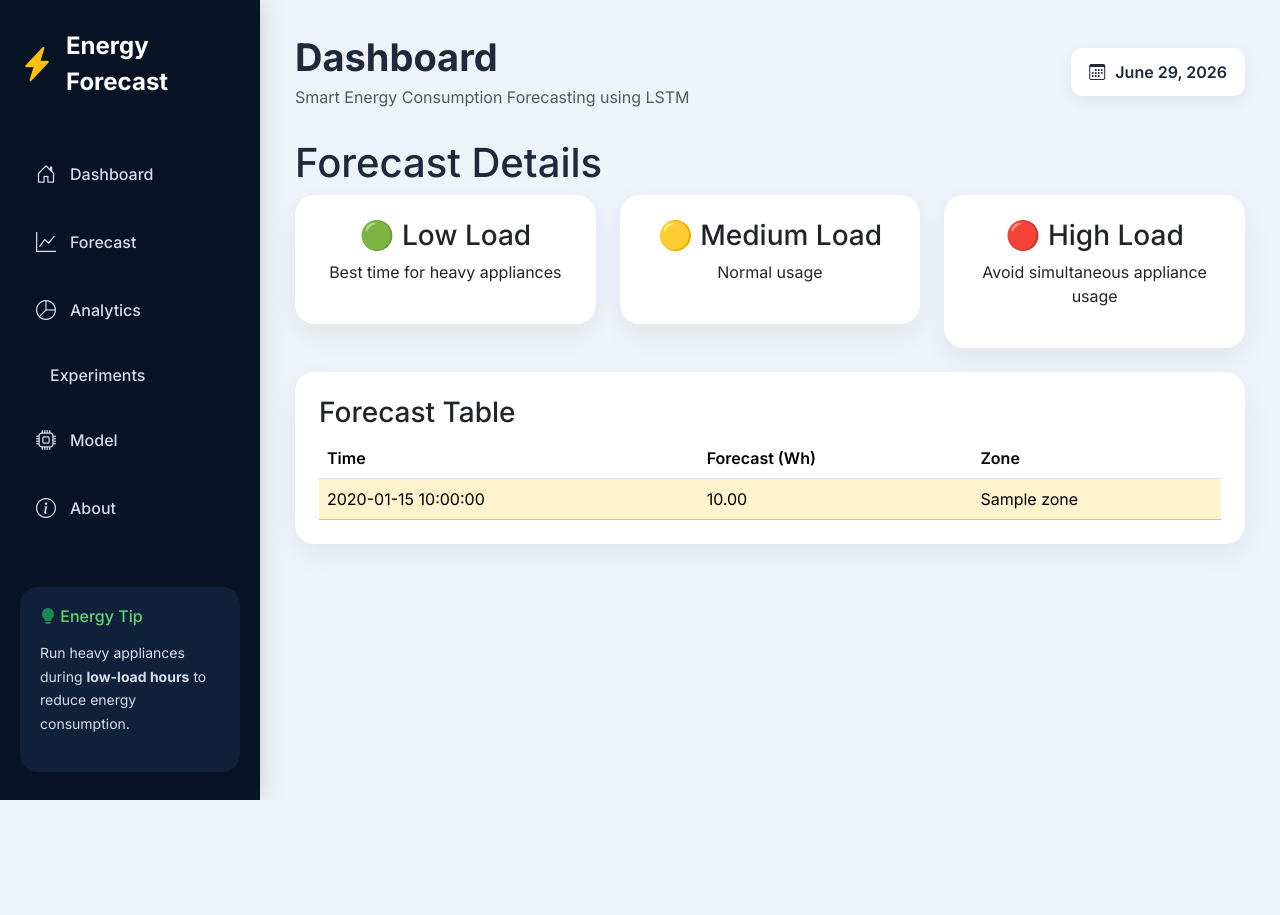
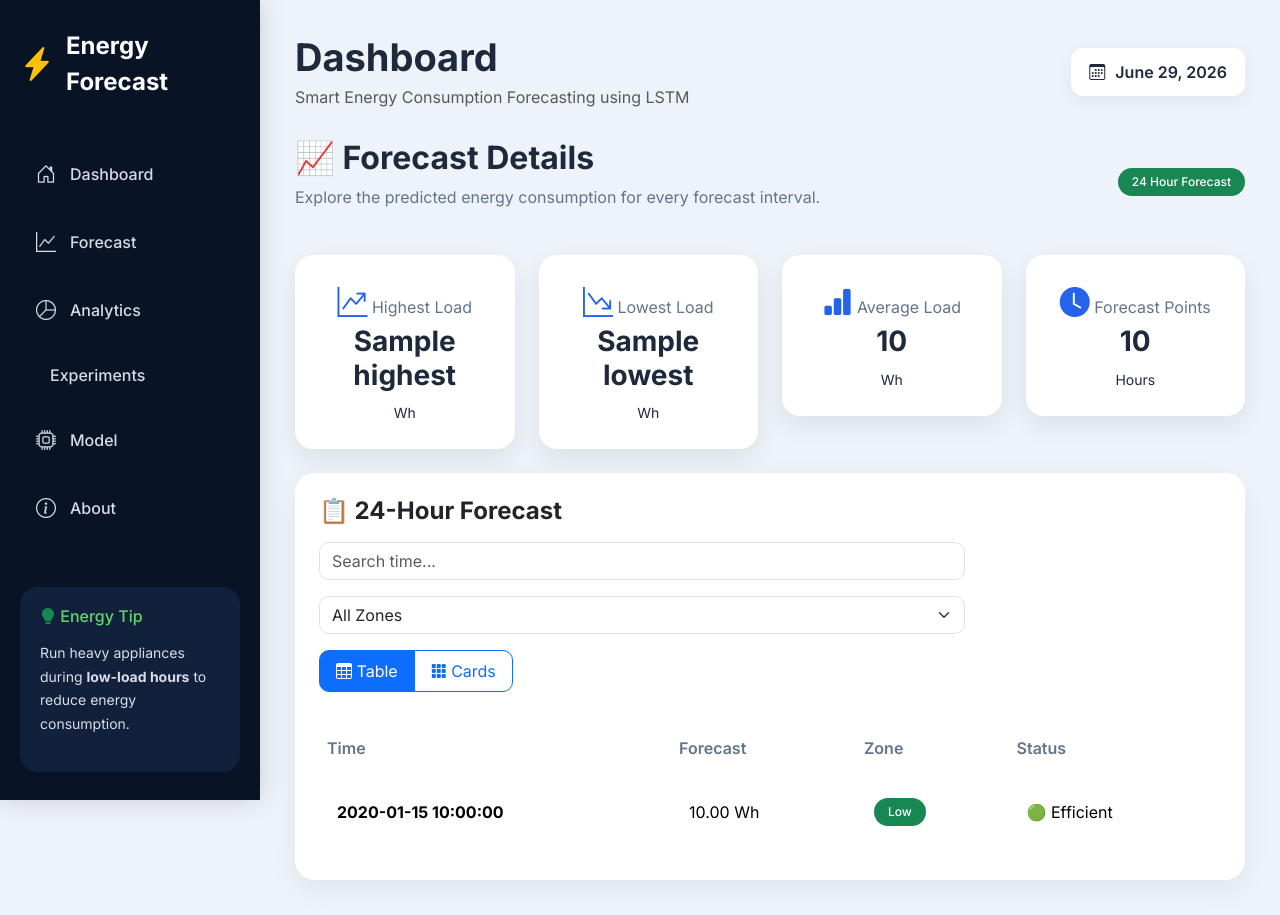
Before and after one commit to ISHYA0987/Smart-Energy-Load-Forecasting, a Flask app: template templates/forecast.html in a window 1280 px wide. Before the commit the page ends 800 px from the top, so only its background shows below. Run offline with Flask 3, Linux system fonts and the light colour scheme; the template is opened without the code that fills it: most values are stand-ins (such as "Sample title", 1, 10 or a date in 2020); parts of the project's set-up code (start-up, migrations or seed data) failed here and were passed over.

Commit message:
feat: redesign forecast page with interactive table and card views

```diff
--- a/app.py
+++ b/app.py
@@ -324,18 +324,33 @@ def dashboard():
 @app.route("/forecast")
 def forecast():
 
-    forecast_df, forecast_records = (
-        get_forecast_data()
-    )
+    forecast_df, forecast_records = get_forecast_data()
+
+    highest = round(forecast_df["Forecast_Wh"].max(), 2)
+    lowest = round(forecast_df["Forecast_Wh"].min(), 2)
+    average = round(forecast_df["Forecast_Wh"].mean(), 2)
+    total = len(forecast_df)
+    peak_row = forecast_df.loc[forecast_df["Forecast_Wh"].idxmax()]
+
+    low_row = forecast_df.loc[forecast_df["Forecast_Wh"].idxmin()]
 
     return render_template(
 
         "forecast.html",
 
-        forecast=forecast_records
+        forecast=forecast_records,
+
+        highest=highest,
+        lowest=lowest,
+        average=average,
+        total=total,
+        peak_hour = peak_row["Time"],
+        peak_value = round(peak_row["Forecast_Wh"], 2),
+
+        low_hour = low_row["Time"],
+        low_value = round(low_row["Forecast_Wh"], 2)
 
     )
-
 
 @app.route("/analytics")
 def analytics():
--- /dev/null
+++ b/static/css/forecast.css
@@ -0,0 +1,251 @@
+.forecast-header{
+
+    display:flex;
+
+    justify-content:space-between;
+
+    align-items:center;
+
+    margin-bottom:30px;
+
+}
+
+.forecast-header h2{
+
+    font-weight:700;
+
+}
+
+.forecast-header p{
+
+    color:#64748b;
+
+}
+
+.summary-card{
+
+    background:#fff;
+
+    border-radius:18px;
+
+    padding:25px;
+
+    text-align:center;
+
+    transition:.3s;
+
+    box-shadow:0 10px 25px rgba(15,23,42,.08);
+
+}
+
+.summary-card:hover{
+
+    transform:translateY(-5px);
+
+}
+
+.summary-card i{
+
+    font-size:30px;
+
+    color:#2563eb;
+
+    margin-bottom:15px;
+
+}
+
+.summary-card h3{
+
+    font-weight:700;
+
+}
+
+.summary-card span{
+
+    color:#64748b;
+
+}
+/* ===================================
+Forecast Table
+=================================== */
+
+.forecast-table{
+
+    border-collapse:separate;
+
+    border-spacing:0 12px;
+
+}
+
+.forecast-table thead th{
+
+    border:none;
+
+    color:#64748b;
+
+    font-weight:600;
+
+}
+
+.forecast-table tbody tr{
+
+    background:#fff;
+
+    transition:all .3s ease;
+
+}
+
+.forecast-table tbody tr:hover{
+
+    background:#f8fbff;
+
+    transform:translateY(-2px);
+
+}
+.forecast-table td:first-child{
+
+    border-radius:12px 0 0 12px;
+
+}
+
+.forecast-table td:last-child{
+
+    border-radius:0 12px 12px 0;
+
+}
+
+.forecast-table td{
+
+    padding:18px;
+
+    border:none;
+
+}
+#searchInput{
+
+    min-width:220px;
+
+    border-radius:10px;
+
+}
+
+
+#zoneFilter{
+
+    min-width:160px;
+
+    border-radius:10px;
+
+}
+.btn-group .btn{
+
+    border-radius:10px;
+
+    padding:8px 16px;
+
+}
+/* ===================================
+Forecast Cards
+=================================== */
+
+.forecast-card{
+
+    background:#fff;
+
+    border-radius:18px;
+
+    padding:24px;
+
+    text-align:center;
+
+    height:100%;
+
+    transition:all .3s ease;
+
+    border:1px solid #edf2f7;
+
+}
+
+.forecast-card:hover{
+
+    transform:translateY(-8px);
+
+    box-shadow:0 15px 35px rgba(15,23,42,.12);
+
+}
+
+.forecast-time{
+
+    font-size:22px;
+
+    font-weight:700;
+
+    color:#0f172a;
+
+}
+
+.forecast-value{
+
+    font-size:34px;
+
+    font-weight:700;
+
+    color:#2563eb;
+
+    margin:18px 0;
+
+}
+
+.forecast-value small{
+
+    font-size:16px;
+
+    color:#64748b;
+
+}
+.forecast-card .badge{
+
+    font-size:.85rem;
+
+    padding:8px 14px;
+
+    border-radius:30px;
+
+}
+@media(max-width:768px){
+
+    .forecast-header{
+
+        flex-direction:column;
+
+        align-items:flex-start;
+
+        gap:15px;
+
+    }
+
+    #searchInput{
+
+        width:100%;
+
+    }
+
+    #zoneFilter{
+
+        width:100%;
+
+    }
+
+    .btn-group{
+
+        width:100%;
+
+    }
+
+    .btn-group .btn{
+
+        flex:1;
+
+    }
+
+}
--- /dev/null
+++ b/static/js/forecast.js
@@ -0,0 +1,99 @@
+// ======================================
+// Elements
+// ======================================
+
+const searchInput = document.getElementById("searchInput");
+const zoneFilter = document.getElementById("zoneFilter");
+
+const tableViewBtn = document.getElementById("tableViewBtn");
+const cardViewBtn = document.getElementById("cardViewBtn");
+
+const tableView = document.getElementById("tableView");
+const cardView = document.getElementById("cardView");
+
+const tableRows = document.querySelectorAll("#forecastTable tr");
+const cardItems = document.querySelectorAll(".forecast-card-item");
+
+// ======================================
+// Search + Filter
+// ======================================
+
+function filterForecast() {
+
+    const search = searchInput.value.toLowerCase().trim();
+    const zone = zoneFilter.value;
+
+    // ---------- Table ----------
+
+    tableRows.forEach(row => {
+
+        const time = row.cells[0].innerText.toLowerCase();
+        const rowZone = row.cells[2].innerText.trim();
+
+        const matchSearch = time.includes(search);
+        const matchZone = zone === "All" || rowZone === zone;
+
+        row.style.display =
+            (matchSearch && matchZone)
+            ? ""
+            : "none";
+
+    });
+
+    // ---------- Cards ----------
+
+    cardItems.forEach(card => {
+
+        const time = card.dataset.time.toLowerCase();
+        const rowZone = card.dataset.zone;
+
+        const matchSearch = time.includes(search);
+        const matchZone = zone === "All" || rowZone === zone;
+
+        card.style.display =
+            (matchSearch && matchZone)
+            ? ""
+            : "none";
+
+    });
+
+}
+
+searchInput.addEventListener("keyup", filterForecast);
+zoneFilter.addEventListener("change", filterForecast);
+
+// ======================================
+// View Toggle
+// ======================================
+
+tableViewBtn.addEventListener("click", () => {
+
+    tableView.style.display = "block";
+    cardView.style.display = "none";
+
+    tableViewBtn.classList.remove("btn-outline-primary");
+    tableViewBtn.classList.add("btn-primary");
+
+    cardViewBtn.classList.remove("btn-primary");
+    cardViewBtn.classList.add("btn-outline-primary");
+
+});
+
+cardViewBtn.addEventListener("click", () => {
+
+    tableView.style.display = "none";
+    cardView.style.display = "flex";
+
+    cardViewBtn.classList.remove("btn-outline-primary");
+    cardViewBtn.classList.add("btn-primary");
+
+    tableViewBtn.classList.remove("btn-primary");
+    tableViewBtn.classList.add("btn-outline-primary");
+
+});
+
+// ======================================
+// Initialize
+// ======================================
+
+filterForecast();
--- a/templates/forecast.html
+++ b/templates/forecast.html
@@ -1,62 +1,94 @@
 {% extends "base.html" %}
+{% block title %}Forecast{% endblock %}
+{% block styles %}
+<link rel="stylesheet"
+href="{{ url_for('static', filename='css/forecast.css') }}">
+{% endblock %}
+{% block content %}
+<div class="forecast-header">
 
-{% block content %}
+    <div>
 
-<h1>
-Forecast Details
-</h1>
+        <h2>📈 Forecast Details</h2>
 
-<div class="row mb-4">
+        <p>
 
-    <div class="col-md-4">
+            Explore the predicted energy consumption
+            for every forecast interval.
 
-        <div class="card border-success">
+        </p>
 
-            <div class="card-body text-center">
+    </div>
 
-                <h3>🟢 Low Load</h3>
+    <span class="badge bg-success">
 
-                <p>
-                    Best time for heavy appliances
-                </p>
+        24 Hour Forecast
 
-            </div>
+    </span>
+
+</div>
+
+<div class="row g-4 mb-4">
+
+    <div class="col-lg-3 col-md-6">
+
+        <div class="summary-card">
+
+            <i class="bi bi-graph-up-arrow"></i>
+
+            <span>Highest Load</span>
+
+            <h3>{{ highest }}</h3>
+
+            <small>Wh</small>
 
         </div>
 
     </div>
 
-    <div class="col-md-4">
+    <div class="col-lg-3 col-md-6">
 
-        <div class="card border-warning">
+        <div class="summary-card">
 
-            <div class="card-body text-center">
+            <i class="bi bi-graph-down-arrow"></i>
 
-                <h3>🟡 Medium Load</h3>
+            <span>Lowest Load</span>
 
-                <p>
-                    Normal usage
-                </p>
+            <h3>{{ lowest }}</h3>
 
-            </div>
+            <small>Wh</small>
 
         </div>
 
     </div>
 
-    <div class="col-md-4">
+    <div class="col-lg-3 col-md-6">
 
-        <div class="card border-danger">
+        <div class="summary-card">
 
-            <div class="card-body text-center">
+            <i class="bi bi-bar-chart-fill"></i>
 
-                <h3>🔴 High Load</h3>
+            <span>Average Load</span>
 
-                <p>
-                    Avoid simultaneous appliance usage
-                </p>
+            <h3>{{ average }}</h3>
 
-            </div>
+            <small>Wh</small>
+
+        </div>
+
+    </div>
+
+    <div class="col-lg-3 col-md-6">
+
+        <div class="summary-card">
+
+            <i class="bi bi-clock-fill"></i>
+
+            <span>Forecast Points</span>
+
+            <h3>{{ total }}</h3>
+
+            <small>Hours</small>
 
         </div>
 
@@ -64,56 +96,262 @@ Forecast Details
 
 </div>
 
-<div class="card p-4">
+<div class="card">
 
-    <h3>
-        Forecast Table
-    </h3>
+    <div class="card-body">
 
-    <table class="table">
+        <div class="d-flex justify-content-between align-items-center mb-4 flex-wrap gap-3">
 
-        <thead>
+            <h4 class="fw-bold mb-0">
 
-            <tr>
+                📋 24-Hour Forecast
 
-                <th>Time</th>
-                <th>Forecast (Wh)</th>
-                <th>Zone</th>
+            </h4>
 
-            </tr>
+            <div class="d-flex gap-3 align-items-center flex-wrap">
 
-        </thead>
+                <input
+                    type="text"
+                    id="searchInput"
+                    class="form-control"
+                    placeholder="Search time...">
 
-        <tbody>
+                <select
+                    id="zoneFilter"
+                    class="form-select">
 
-            {% for row in forecast %}
+                    <option value="All">All Zones</option>
+                    <option value="High">High</option>
+                    <option value="Medium">Medium</option>
+                    <option value="Low">Low</option>
 
-            <tr class="
-                {% if row.zone == 'Low' %}
-                    table-success
-                {% elif row.zone == 'High' %}
-                    table-danger
-                {% else %}
-                    table-warning
-                {% endif %}
-            ">
+                </select>
 
-                <td>{{ row.Time }}</td>
+                <div class="btn-group">
 
-                <td>
-                    {{ "%.2f"|format(row.Forecast_Wh) }}
-                </td>
+                    <button
+                        class="btn btn-primary"
+                        id="tableViewBtn">
 
-                <td>{{ row.zone }}</td>
+                        <i class="bi bi-table"></i>
 
-            </tr>
+                        Table
 
-            {% endfor %}
+                    </button>
 
-        </tbody>
+                    <button
+                        class="btn btn-outline-primary"
+                        id="cardViewBtn">
 
-    </table>
+                        <i class="bi bi-grid-3x3-gap-fill"></i>
+
+                        Cards
+
+                    </button>
+
+                </div>
+
+            </div>
+
+        </div>
+
+
+      <!-- ================= Table View ================= -->
+
+<div id="tableView">
+
+    <div class="table-responsive">
+
+        <table class="table forecast-table align-middle">
+
+            <thead>
+
+                <tr>
+
+                    <th>Time</th>
+
+                    <th>Forecast</th>
+
+                    <th>Zone</th>
+
+                    <th>Status</th>
+
+                </tr>
+
+            </thead>
+
+            <tbody id="forecastTable">
+
+                {% for row in forecast %}
+
+                <tr>
+
+                    <td>
+
+                        <strong>{{ row.Time }}</strong>
+
+                    </td>
+
+                    <td>
+
+                        {{ "%.2f"|format(row.Forecast_Wh) }} Wh
+
+                    </td>
+
+                    <td>
+
+                        {% if row.zone == "High" %}
+
+                            <span class="badge bg-danger">
+
+                                High
+
+                            </span>
+
+                        {% elif row.zone == "Medium" %}
+
+                            <span class="badge bg-warning text-dark">
+
+                                Medium
+
+                            </span>
+
+                        {% else %}
+
+                            <span class="badge bg-success">
+
+                                Low
+
+                            </span>
+
+                        {% endif %}
+
+                    </td>
+
+                    <td>
+
+                        {% if row.zone == "High" %}
+
+                            🔴 Peak Load
+
+                        {% elif row.zone == "Medium" %}
+
+                            🟡 Normal
+
+                        {% else %}
+
+                            🟢 Efficient
+
+                        {% endif %}
+
+                    </td>
+
+                </tr>
+
+                {% endfor %}
+
+            </tbody>
+
+        </table>
+
+    </div>
 
 </div>
 
+<!-- ================= Card View ================= -->
+
+<div
+    id="cardView"
+    class="row g-4"
+    style="display:none;">
+
+    {% for row in forecast %}
+
+    <div
+        class="col-xl-3 col-lg-4 col-md-6 forecast-card-item"
+        data-zone="{{ row.zone }}"
+        data-time="{{ row.Time }}">
+
+        <div class="forecast-card">
+
+            <div class="forecast-time">
+
+                {{ row.Time }}
+
+            </div>
+
+            <div class="forecast-value">
+
+                {{ "%.2f"|format(row.Forecast_Wh) }}
+
+                <small>Wh</small>
+
+            </div>
+
+            <div class="mb-3">
+
+                {% if row.zone == "High" %}
+
+                    <span class="badge bg-danger">
+
+                        🔴 High Load
+
+                    </span>
+
+                {% elif row.zone == "Medium" %}
+
+                    <span class="badge bg-warning text-dark">
+
+                        🟡 Medium Load
+
+                    </span>
+
+                {% else %}
+
+                    <span class="badge bg-success">
+
+                        🟢 Low Load
+
+                    </span>
+
+                {% endif %}
+
+            </div>
+
+            <small class="text-muted">
+
+                {% if row.zone == "High" %}
+
+                    Peak consumption expected.
+
+                {% elif row.zone == "Medium" %}
+
+                    Normal operating period.
+
+                {% else %}
+
+                    Best time to run appliances.
+
+                {% endif %}
+
+            </small>
+
+        </div>
+
+    </div>
+
+    {% endfor %}
+
+</div>
+
+    </div>   <!-- card-body -->
+
+</div>       <!-- card -->
+
 {% endblock %}
+
+{% block scripts %}
+
+<script src="{{ url_for('static', filename='js/forecast.js') }}"></script>
+
+{% endblock %}
```
